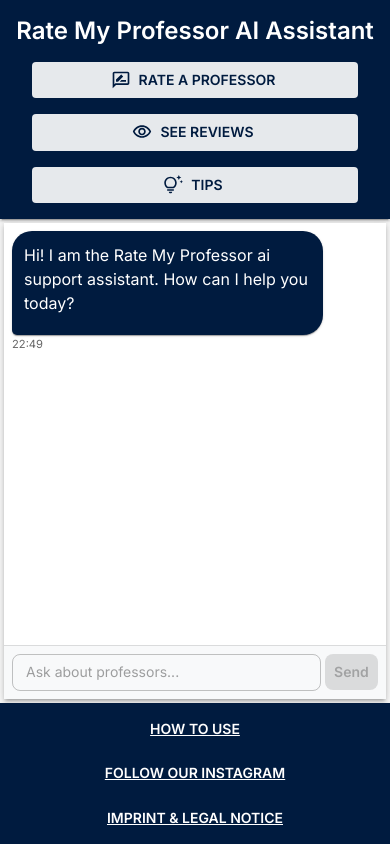
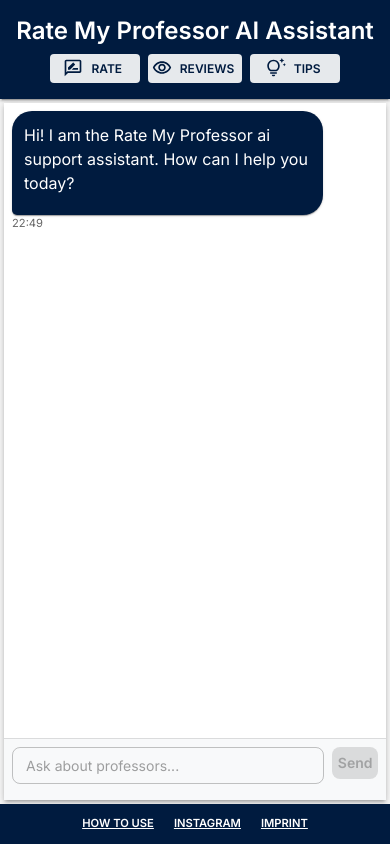
Before and after one commit to 9117KET/rate-my-professor, a Next.js app: page / in a window 390 px wide. Built offline with nearby package versions, Linux system fonts and the light colour scheme; no server answers; the database is empty.

Commit message:
improve UI for small screens

```diff
--- a/app/components/ActionButtons.js
+++ b/app/components/ActionButtons.js
@@ -6,17 +6,27 @@
 export const ActionButtons = ({ onRateClick, onViewClick, onTipsClick }) => {
   return (
     <Stack
-      direction={{ xs: "column", sm: "row" }}
-      spacing={2}
+      direction="row"
+      spacing={1}
       sx={{
-        mt: 2,
+        mt: 1,
         justifyContent: "center",
-        px: { xs: 2, sm: 0 },
+        px: { xs: 1, sm: 2 },
+        "& .MuiButton-root": {
+          minWidth: { xs: "90px", sm: "auto" },
+          fontSize: { xs: "0.75rem", sm: "0.875rem" },
+          py: { xs: 0.5, sm: 1 },
+          px: { xs: 1, sm: 2 },
+        },
       }}
     >
       <Button
         variant="contained"
-        startIcon={<RateReviewOutlinedIcon />}
+        startIcon={
+          <RateReviewOutlinedIcon
+            sx={{ fontSize: { xs: "1rem", sm: "1.25rem" } }}
+          />
+        }
         onClick={onRateClick}
         sx={{
           bgcolor: "rgba(255, 255, 255, 0.9)",
@@ -26,11 +36,15 @@
           },
         }}
       >
-        Rate a Professor
+        Rate
       </Button>
       <Button
         variant="contained"
-        startIcon={<VisibilityOutlinedIcon />}
+        startIcon={
+          <VisibilityOutlinedIcon
+            sx={{ fontSize: { xs: "1rem", sm: "1.25rem" } }}
+          />
+        }
         onClick={onViewClick}
         sx={{
           bgcolor: "rgba(255, 255, 255, 0.9)",
@@ -40,12 +54,16 @@
           },
         }}
       >
-        See Reviews
+        Reviews
       </Button>
       <Button
         variant="contained"
-        startIcon={<TipsAndUpdatesOutlinedIcon />}
-        onClick={() => onTipsClick()}
+        startIcon={
+          <TipsAndUpdatesOutlinedIcon
+            sx={{ fontSize: { xs: "1rem", sm: "1.25rem" } }}
+          />
+        }
+        onClick={onTipsClick}
         sx={{
           bgcolor: "rgba(255, 255, 255, 0.9)",
           color: "#001B3F",
--- a/app/page.js
+++ b/app/page.js
@@ -295,12 +295,16 @@
               position: "sticky",
               bottom: 0,
               zIndex: 1,
+              pb: { xs: 2, sm: 1.5 },
             }}
           >
             <Stack
               direction="row"
-              spacing={{ xs: 0.5, sm: 1 }}
-              sx={{ alignItems: "center" }}
+              spacing={1}
+              sx={{
+                alignItems: "flex-start",
+                maxHeight: { xs: "100px", sm: "none" },
+              }}
             >
               <TextField
                 fullWidth
@@ -337,8 +341,8 @@
                 sx={{
                   borderRadius: { xs: 2, sm: 3 },
                   minWidth: { xs: "40px", sm: "60px" },
-                  height: { xs: "36px", sm: "40px" },
-                  px: { xs: 1.5, sm: 2 },
+                  height: { xs: "32px", sm: "40px" },
+                  px: { xs: 1, sm: 2 },
                   textTransform: "none",
                   bgcolor: "#E31E24",
                   "&:hover": {
@@ -372,14 +376,19 @@
       <Box
         component="footer"
         sx={{
-          p: { xs: 1, sm: 2 },
+          p: { xs: 0.5, sm: 2 },
           bgcolor: "#001B3F",
           color: "white",
           textAlign: "center",
           display: "flex",
-          flexDirection: { xs: "column", sm: "row" },
+          flexDirection: "row",
           justifyContent: "center",
-          gap: { xs: 1, sm: 2 },
+          gap: { xs: 0.5, sm: 2 },
+          "& .MuiButton-root": {
+            fontSize: { xs: "0.7rem", sm: "0.875rem" },
+            minWidth: { xs: "auto", sm: "auto" },
+            px: { xs: 1, sm: 2 },
+          },
         }}
       >
         <Button
@@ -410,7 +419,7 @@
             },
           }}
         >
-          Follow our Instagram
+          Instagram
         </Button>
         <Button
           variant="text"
@@ -424,7 +433,7 @@
             },
           }}
         >
-          Imprint & Legal Notice
+          Imprint
         </Button>
       </Box>
     </Box>
```
